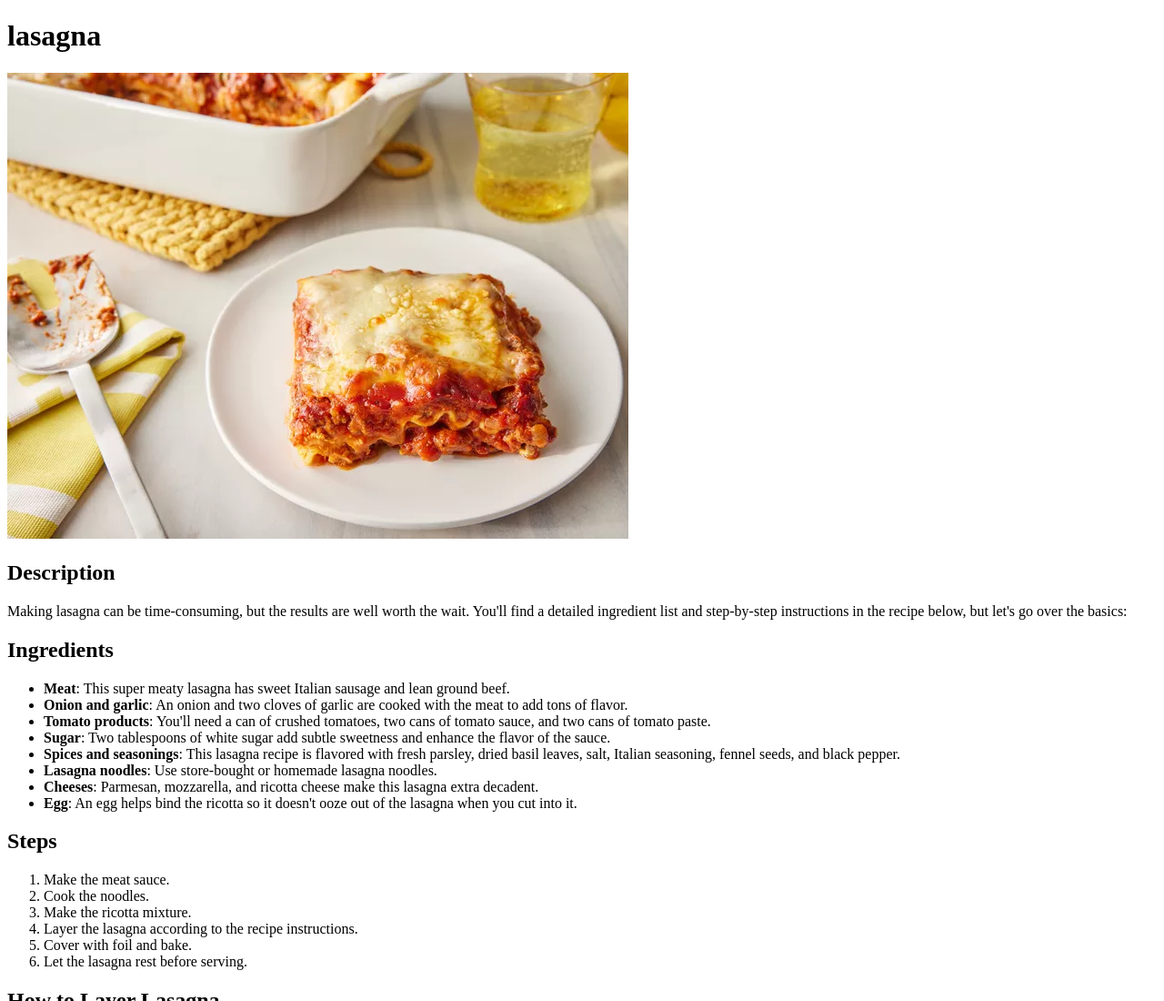
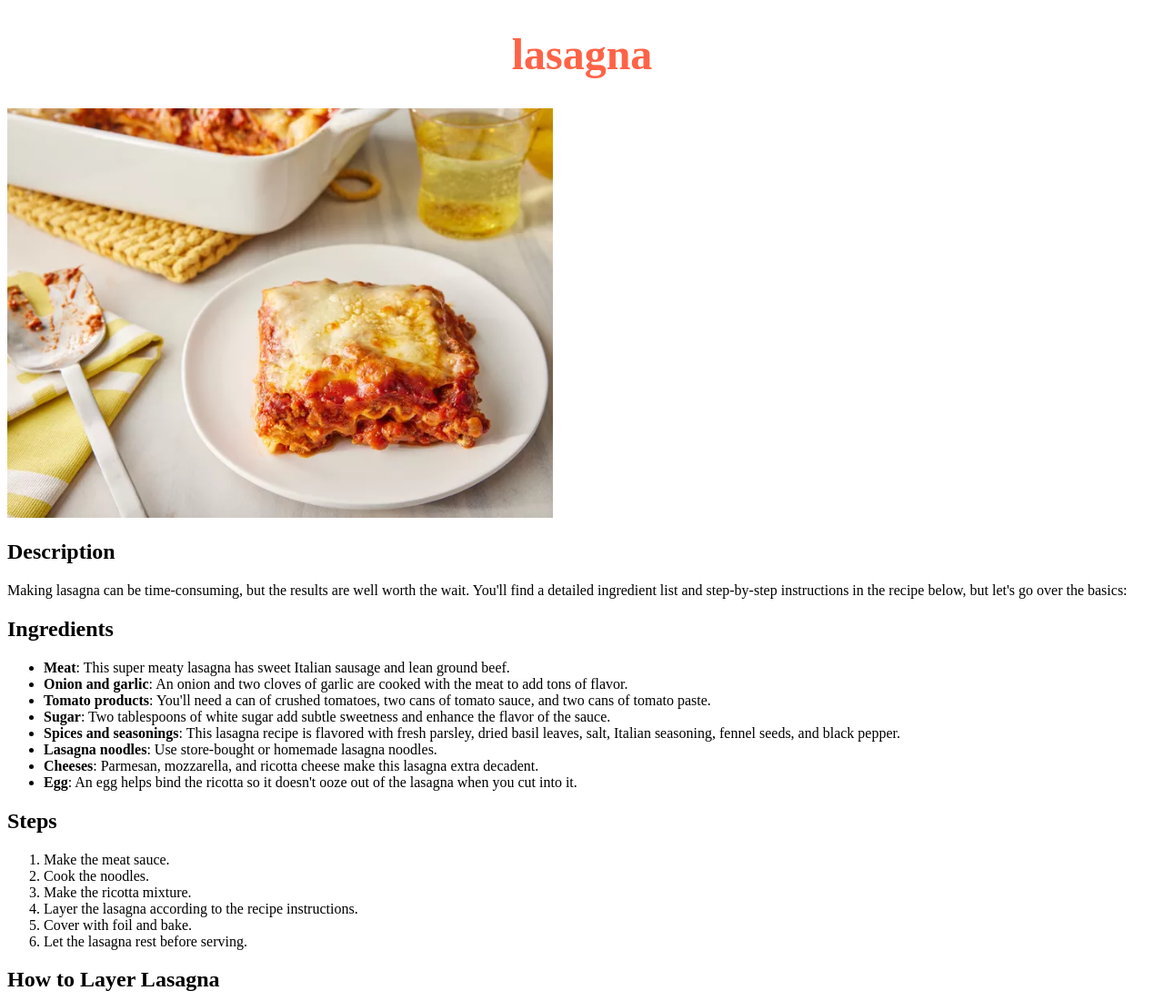
Before and after one commit to alicezyj1/odin-recipes, a plain HTML site: page recipes/lasagna.html in a window 1280 px wide. Shown: the top 1100 px of the page at 91% size. Drawn offline with Linux system fonts and the light colour scheme.

Commit message:
Add css styles for recipes

```diff
--- /dev/null
+++ b/recipes/css styles/general-recipe.css
@@ -0,0 +1,14 @@
+h1 {
+    font-size: 48px;
+    font-weight: 900;
+    color: tomato;
+    background: white;
+    display: flex;
+    align-items: center;
+    justify-content: center;
+}
+
+.recipe.profile-image {
+    height: auto;
+    width: 600px
+}
--- a/recipes/lasagna.html
+++ b/recipes/lasagna.html
@@ -4,10 +4,11 @@
     <meta charset="UTF-8">
     <meta name="viewport" content="width=device-width, initial-scale=1.0">
     <title>Document</title>
+    <link rel="stylesheet" href="css styles/general-recipe.css">
 </head>
 <body>
     <h1>lasagna</h1>
-    <img src="./images/lasagna.webp">
+    <img class="recipe profile-image" src="./images/lasagna.webp">
     <h2>Description</h2>
     <p>Making lasagna can be time-consuming, but the results are well worth the wait. You'll find a detailed ingredient list and step-by-step instructions in the recipe below, but let's go over the basics:</p>
     <h2>Ingredients</h2>
```
Also changed, not shown: index.html (+13 -0 lines), recipes/guacamole.html (+2 -1 lines).
